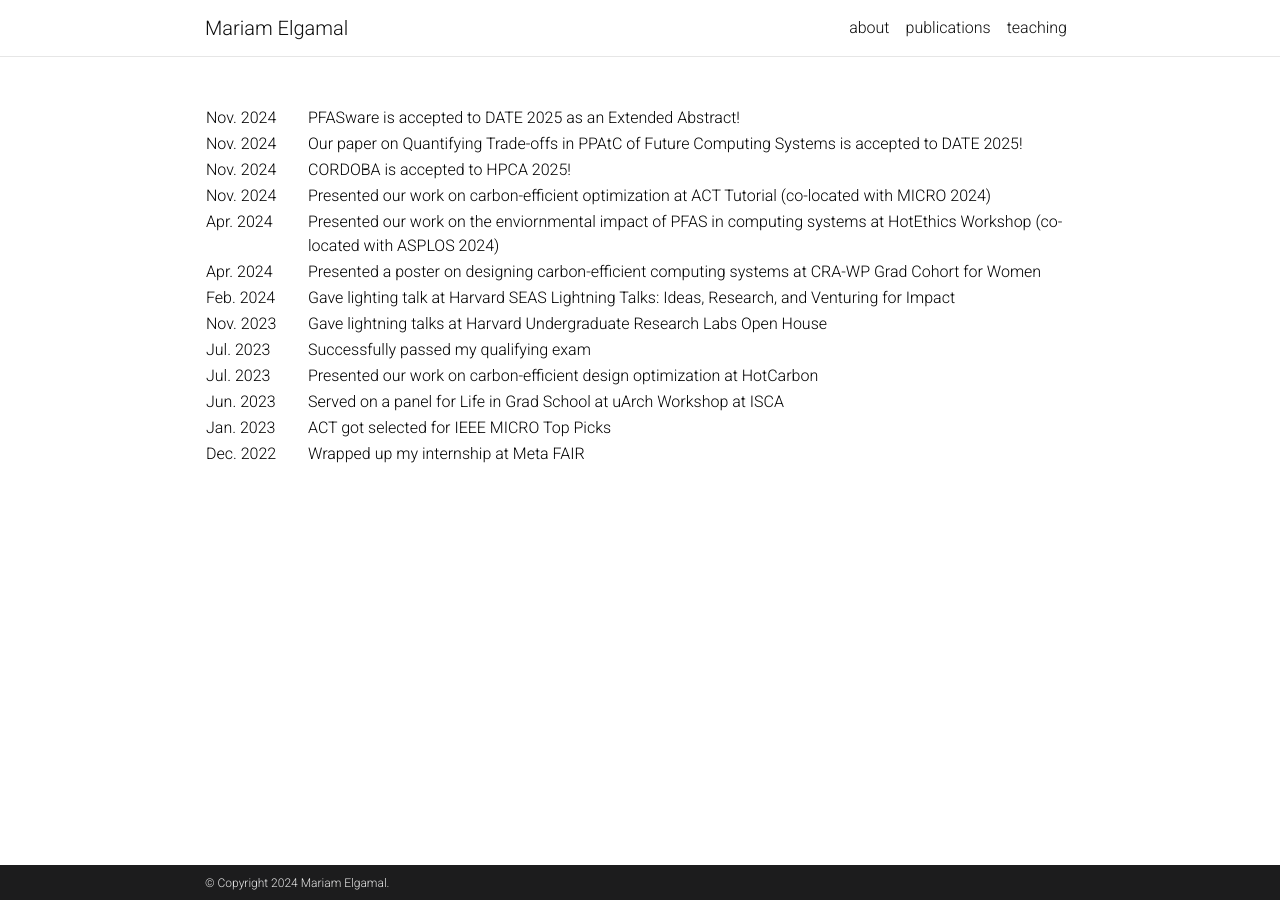
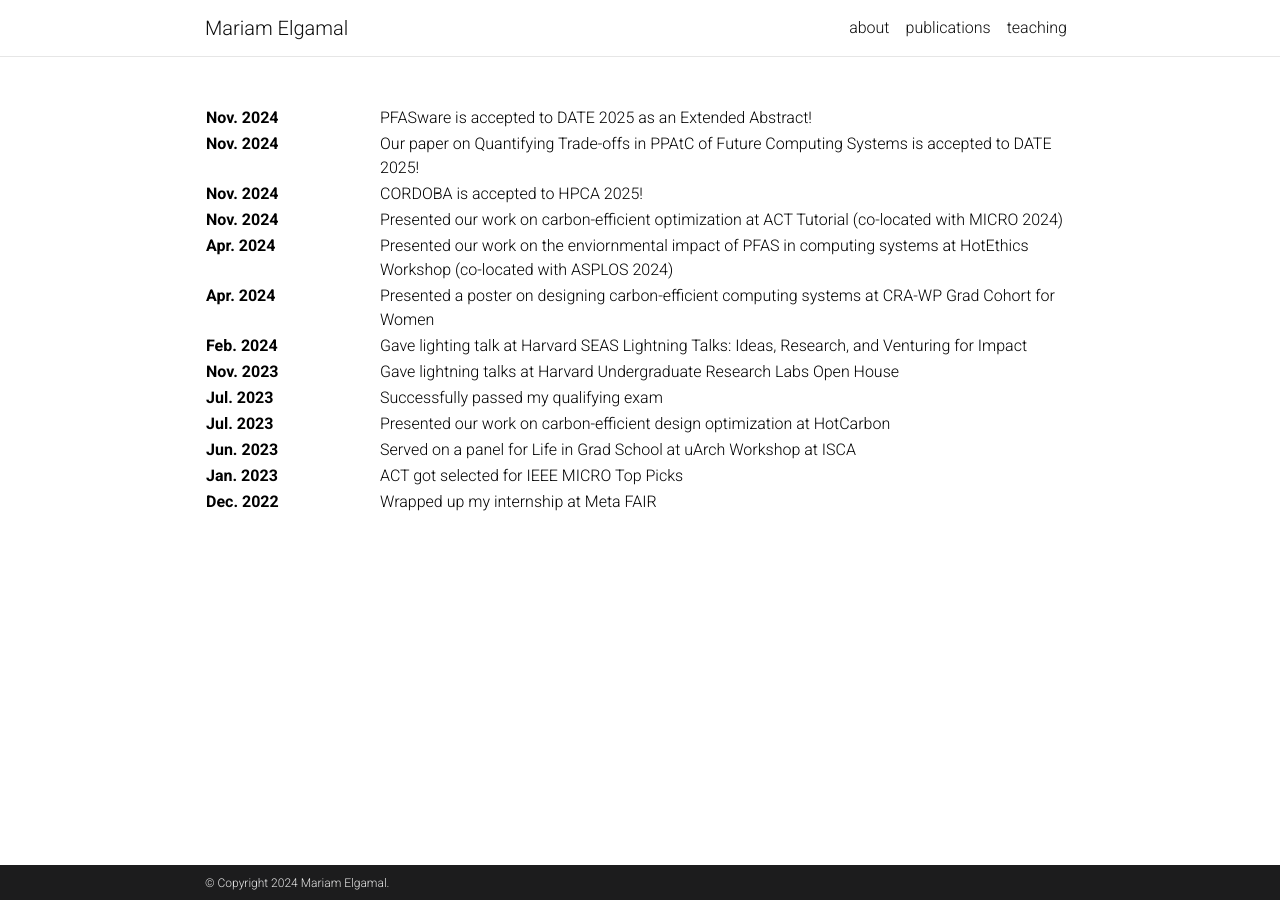
Before and after one commit to mariamelgamal/mariamelgamal.github.io, a Jekyll site: the page built from news.html, in a window 1280 px wide. Built offline with Jekyll 4.4.1, drawn with Linux system fonts in a browser that asks for light colours; full-size pictures stand in for the smaller copies a plugin makes; comment, search, counter and statistics services are not loaded; a style sheet for code colours, icons or effects is not loaded.

Commit message:
Update news.html

```diff
--- a/_includes/news.html
+++ b/_includes/news.html
@@ -11,7 +11,7 @@
               {% endif %}
               {% for item in news limit: news_limit %}
                 <tr>
-                  <td scope="row">  {{ item.date | date: "%b. %Y" }} <div style="width:100px"></div>  </td>
+                  <th scope="row" style="width: 20%">{{ item.date | date: '%b. %Y' }}</th>
                   <td>
                     {% if item.inline -%}
                       {{ item.content | remove: '<p>' | remove: '</p>' | emojify }}
```
